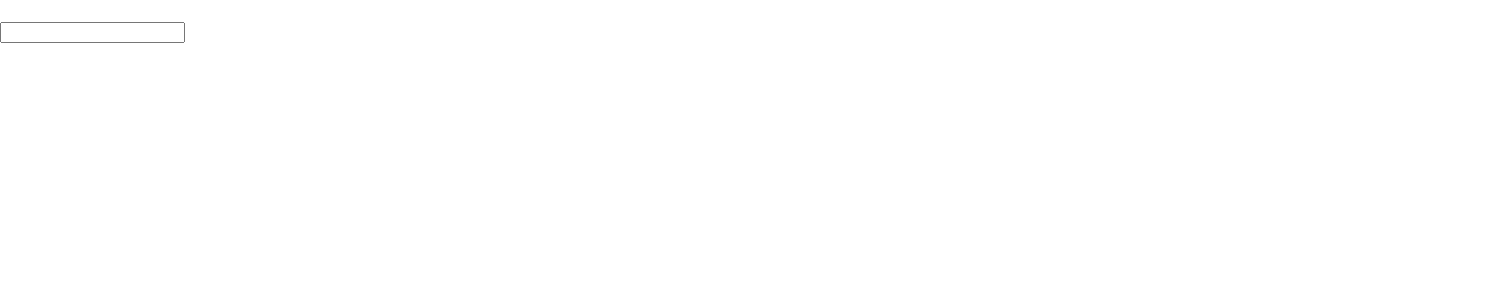
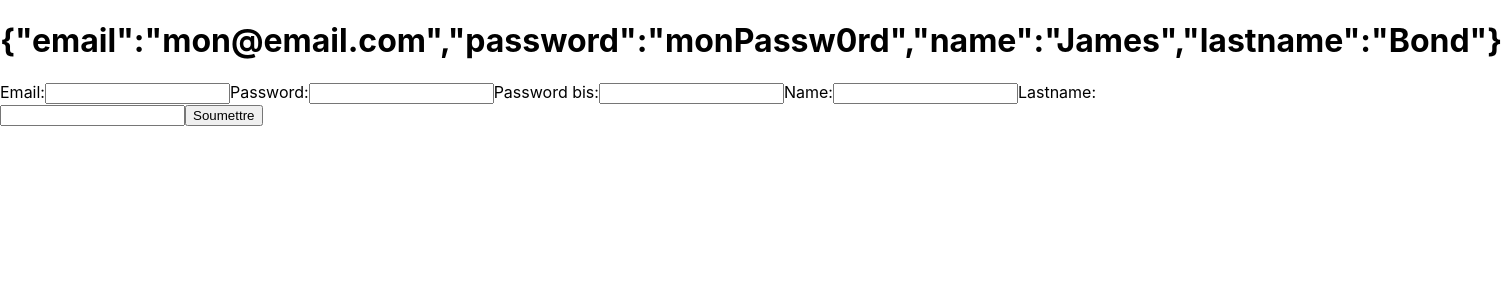
Before and after one commit to Simon-Duc/HeureuxQuiCommeUlysse, a React (Create React App) app in the folder front/ulysse/: page / in a window 1280 px wide. Shown: the top 300 px of the page, 1502 px wide, since content can reach past the window. Built offline with nearby package versions, Linux system fonts and the light colour scheme.

Commit message:
add the 4 input tags left

```diff
--- a/front/ulysse/src/SignUp.jsx
+++ b/front/ulysse/src/SignUp.jsx
@@ -3,22 +3,40 @@ import React, {Component} from 'react';
 class SignUp extends Component {
   constructor() {
     super();
-    this.updateEmailField = this.updateEmailField.bind(this);
+    this.updateField = this.updateField.bind(this);
     this.state = {
-      email: ''
+      email: "mon@email.com",
+      password: "monPassw0rd",
+      name: "James",
+      lastname: "Bond"
     };
   }
 
-  updateEmailField(event){
-    this.setState({email: event.target.value});
+  updateField(event){
+    this.setState({
+      email: event.target.value,
+      password: event.target.value,
+      name: event.target.value,
+      lastname: event.target.value
+    });
   }
 
   render() {
     return(
-    <>
-      <h1>{this.state.email}</h1>
-      <input onChange={this.updateEmailField} type="email" name="email" />
-    </>);
+    <div className="form">
+      <h1>{JSON.stringify(this.state)}</h1>
+      <label htmlFor="email">Email:</label>
+      <input className="input" onChange={this.updateField} id="email" type="email" name="email" />
+      <label htmlFor="password">Password:</label>
+      <input className="input" onChange={this.updateField} id="password" type="password" name="password" />
+      <label htmlFor="passwordbis">Password bis:</label>
+      <input className="input" onChange={this.updateField} id="passwordbis" type="password" name="passwordbis" />
+      <label htmlFor="name">Name:</label>
+      <input className="input" onChange={this.updateField} id="name" type="test" name="name" />
+      <label htmlFor="lastname">Lastname:</label>
+      <input className="input" onChange={this.updateField} id="lastname" type="text" name="lastname" />
+      <input type="submit" value="Soumettre" />
+    </div>);
   }
 }
 
```
